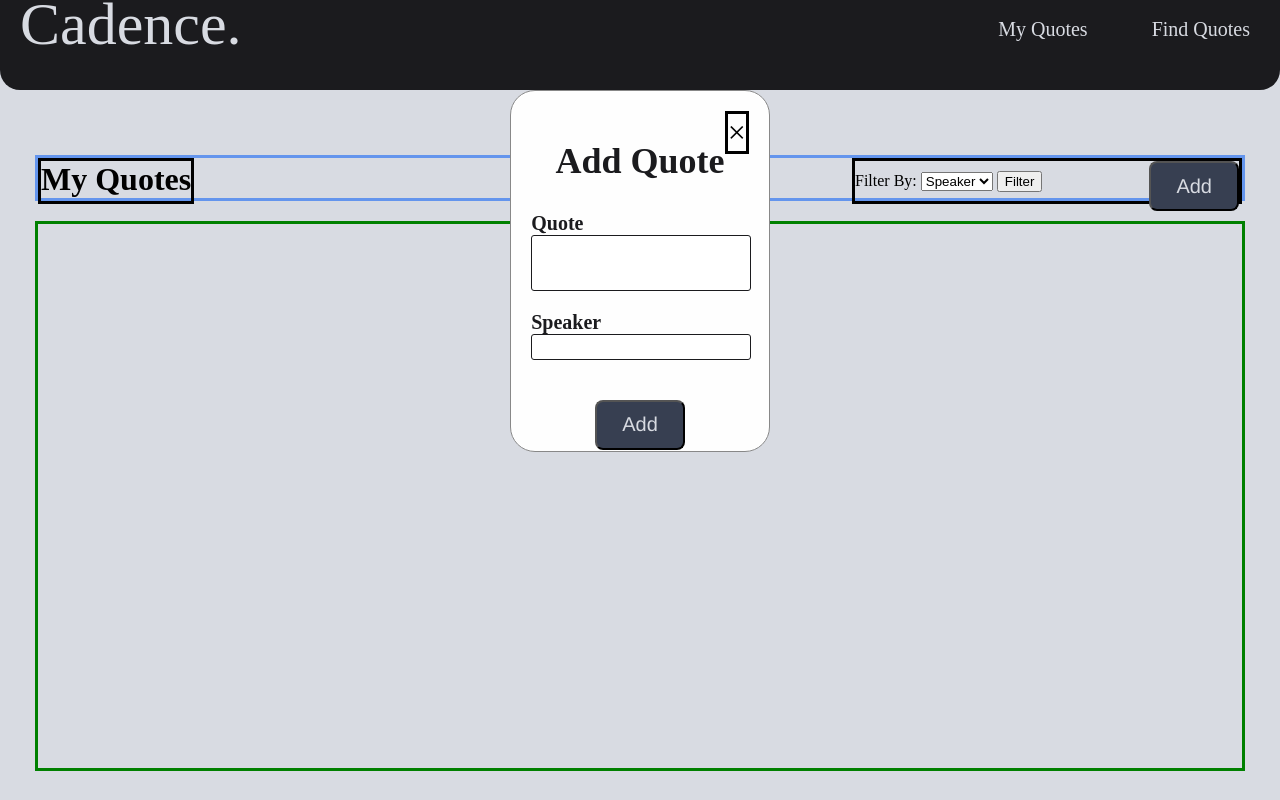
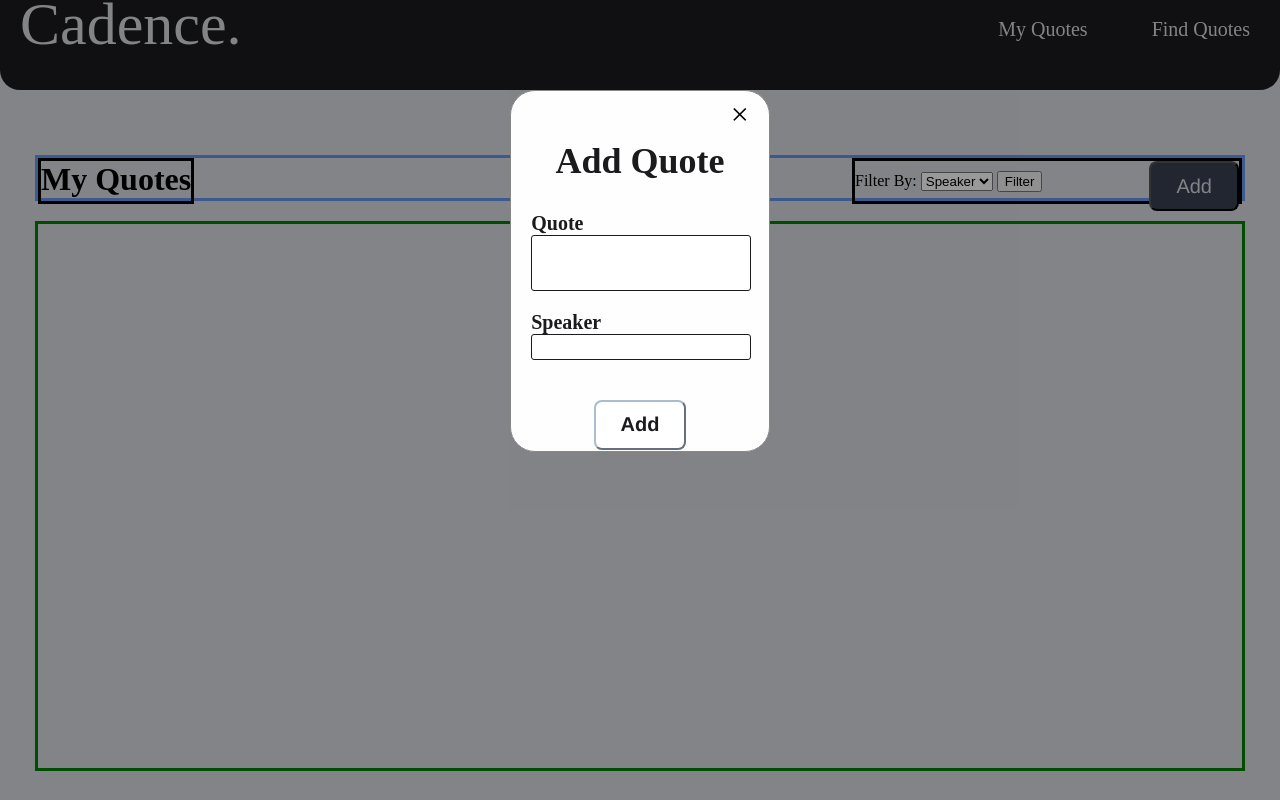
Before and after one commit to dallasmay/Cadence, a website: page public/myQuotes.html in a window 1280 px wide. In both pictures the pointer is over the element 736 px from the left and 132 px from the top of the page. Drawn offline with Linux system fonts and the light colour scheme; a web font is replaced by a local one.

Commit message:
completed modal styling for now

```diff
--- a/public/main.js
+++ b/public/main.js
@@ -1,7 +1,7 @@
 const myURL = "http://localhost:4000"
 let quoteContainer = document.getElementById("home-quote-container")
 let speakerContainer = document.getElementById("speaker-container")
-// let btn = document.getElementById("test")
+
 
 
 const getDisplayQuote = () => {
--- a/public/styles.css
+++ b/public/styles.css
@@ -180,6 +180,7 @@ header {
     width: 100%;
     height: 100%;
     padding-top: 7%;
+    background-color: rgba(0,0,0,0.4);
 }
 .modal-content {
   background-color: #fefefe;
@@ -196,8 +197,18 @@ header {
     position: absolute;
     float: right;
     right: 20px;
+    top: 5px;
     font-size: 32px;
-    border: solid;
+    /* border: solid; */
+}
+.close:hover {
+    position: absolute;
+    float: right;
+    right: 20px;
+    top: 5px;
+    font-size: 32px;
+    cursor: pointer;
+    /* border: solid; */
 }
 h2 {
     font-size: 36px;
@@ -254,9 +265,11 @@ input {
     padding-left: 25px;
     padding-right: 25px;
     border-radius: 8px;
-    background-color: #373F51;
-    color: #D8DBE2;
+    border-color: #A9BCD0;
+    background-color: #ffffff;
+    color: #1B1B1E;
     height: 50px;
+    font-weight: 600;
 }
 #submit-quote:hover {
     font-family: 'Helvetica', serif;
@@ -264,7 +277,8 @@ input {
     padding-left: 25px;
     padding-right: 25px;
     border-radius: 8px;
-    background-color: #444e64;
-    color: #D8DBE2;
+    background-color: #A9BCD0;
+    color: #1B1B1E;
     cursor: pointer;
+    transition-duration: 0.3s;
 }
```
